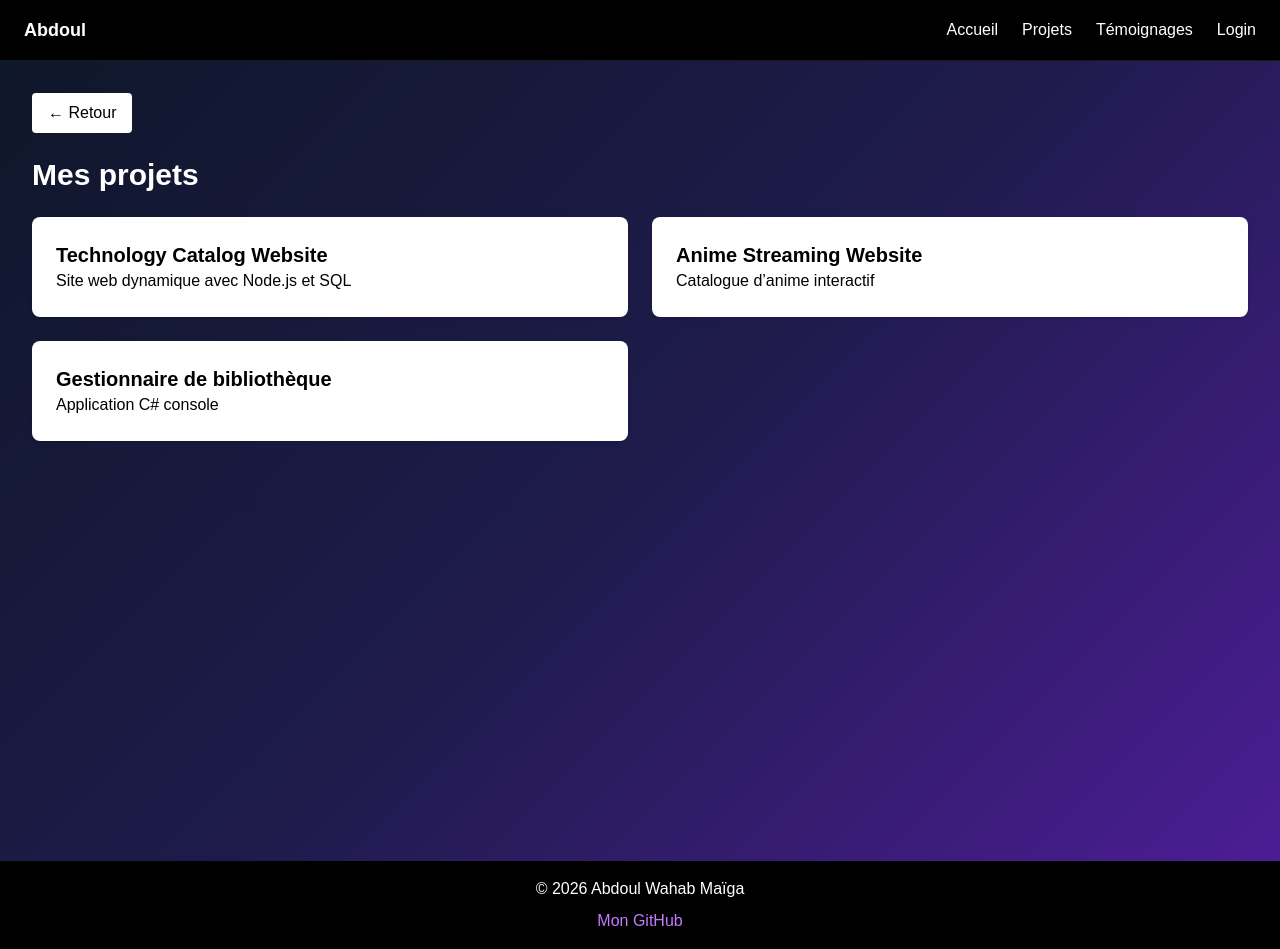
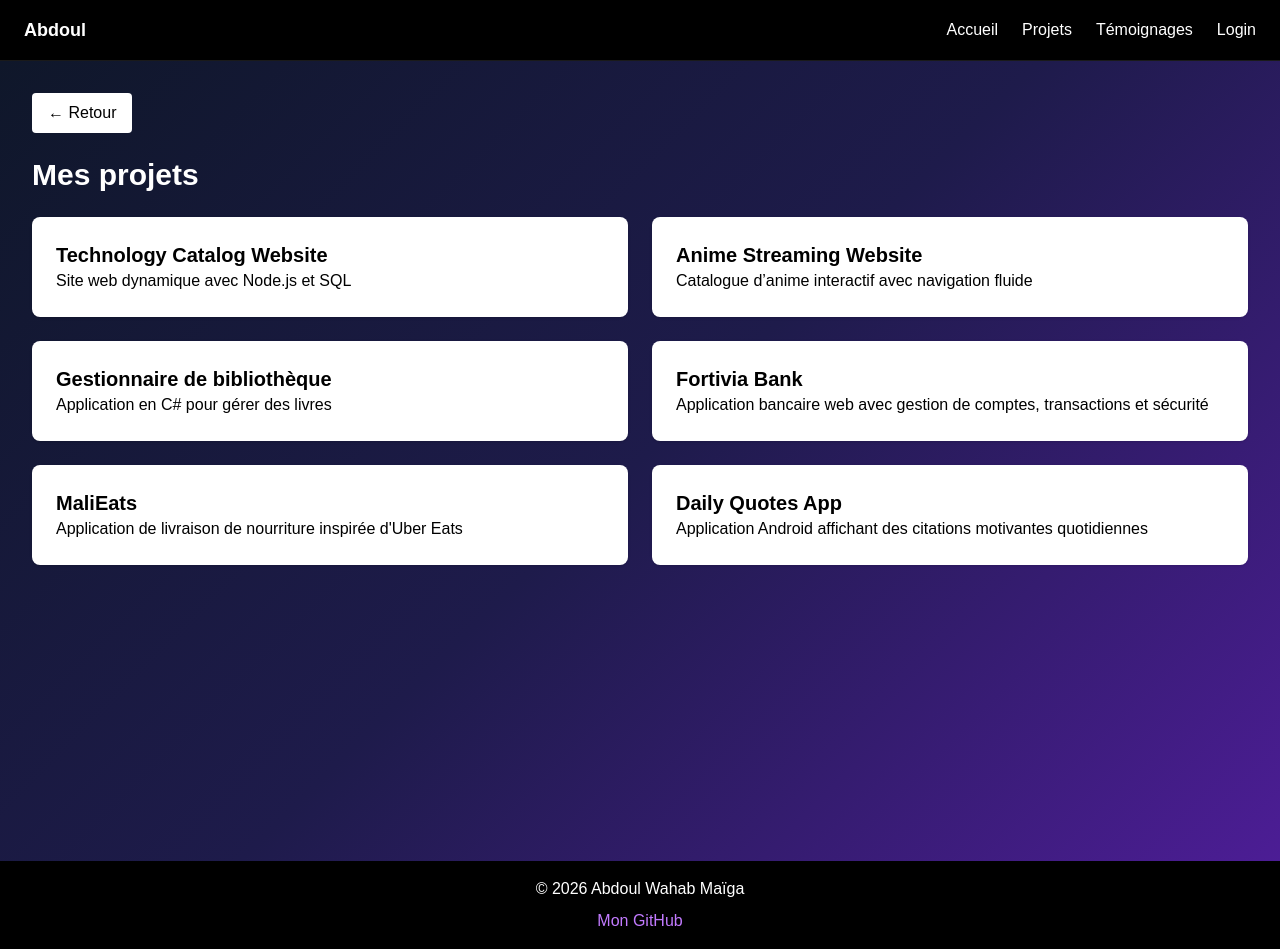
Before and after one commit to Abdoul-667/portfolio-abdoul, a Next.js app: page /projects in a window 1280 px wide. Built offline with nearby package versions, Linux system fonts and the light colour scheme.

Commit message:
Final project: added projects, testimonials CRUD, navigation improvements, UI design consistency, GitHub link

```diff
--- a/app/projects/page.tsx
+++ b/app/projects/page.tsx
@@ -10,11 +10,23 @@ export default function ProjectsPage() {
     },
     {
       title: "Anime Streaming Website",
-      description: "Catalogue d’anime interactif",
+      description: "Catalogue d’anime interactif avec navigation fluide",
     },
     {
       title: "Gestionnaire de bibliothèque",
-      description: "Application C# console",
+      description: "Application en C# pour gérer des livres",
+    },
+    {
+      title: "Fortivia Bank",
+      description: "Application bancaire web avec gestion de comptes, transactions et sécurité",
+    },
+    {
+      title: "MaliEats",
+      description: "Application de livraison de nourriture inspirée d'Uber Eats",
+    },
+    {
+      title: "Daily Quotes App",
+      description: "Application Android affichant des citations motivantes quotidiennes",
     },
   ];
 
--- a/app/testimonials/page.tsx
+++ b/app/testimonials/page.tsx
@@ -22,6 +22,12 @@ export default function TestimonialsPage() {
 
   return (
     <div className="main-bg p-8 text-white">
+
+      {/* 🔙 BOUTON RETOUR */}
+      <Link href="/" className="inline-block mb-6 px-4 py-2 bg-white text-black rounded">
+        ← Retour
+      </Link>
+
       <h1 className="text-3xl font-bold mb-6">Témoignages</h1>
 
       <Link
@@ -48,6 +54,7 @@ export default function TestimonialsPage() {
             >
               Supprimer
             </button>
+
           </div>
         ))}
       </div>
```
